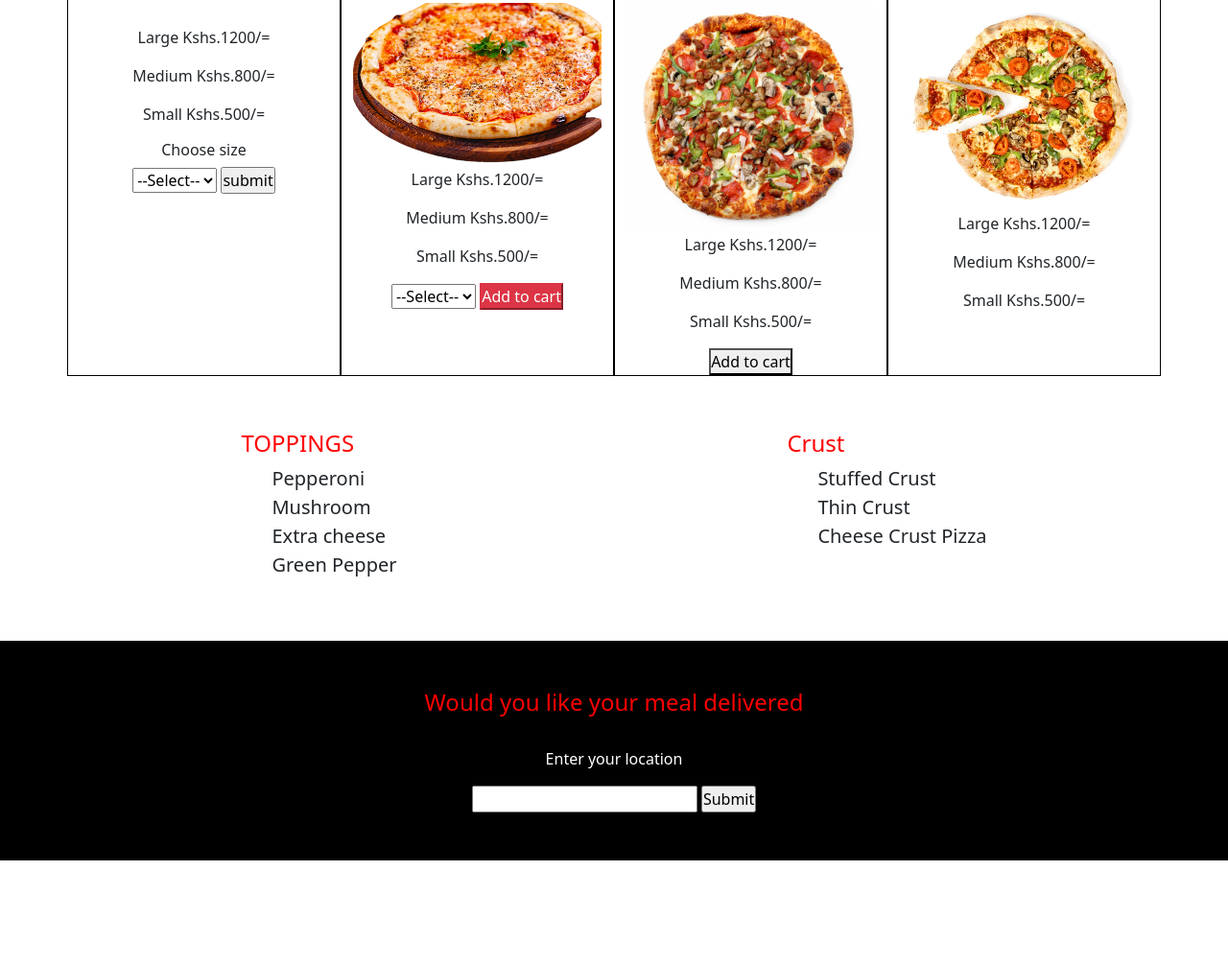
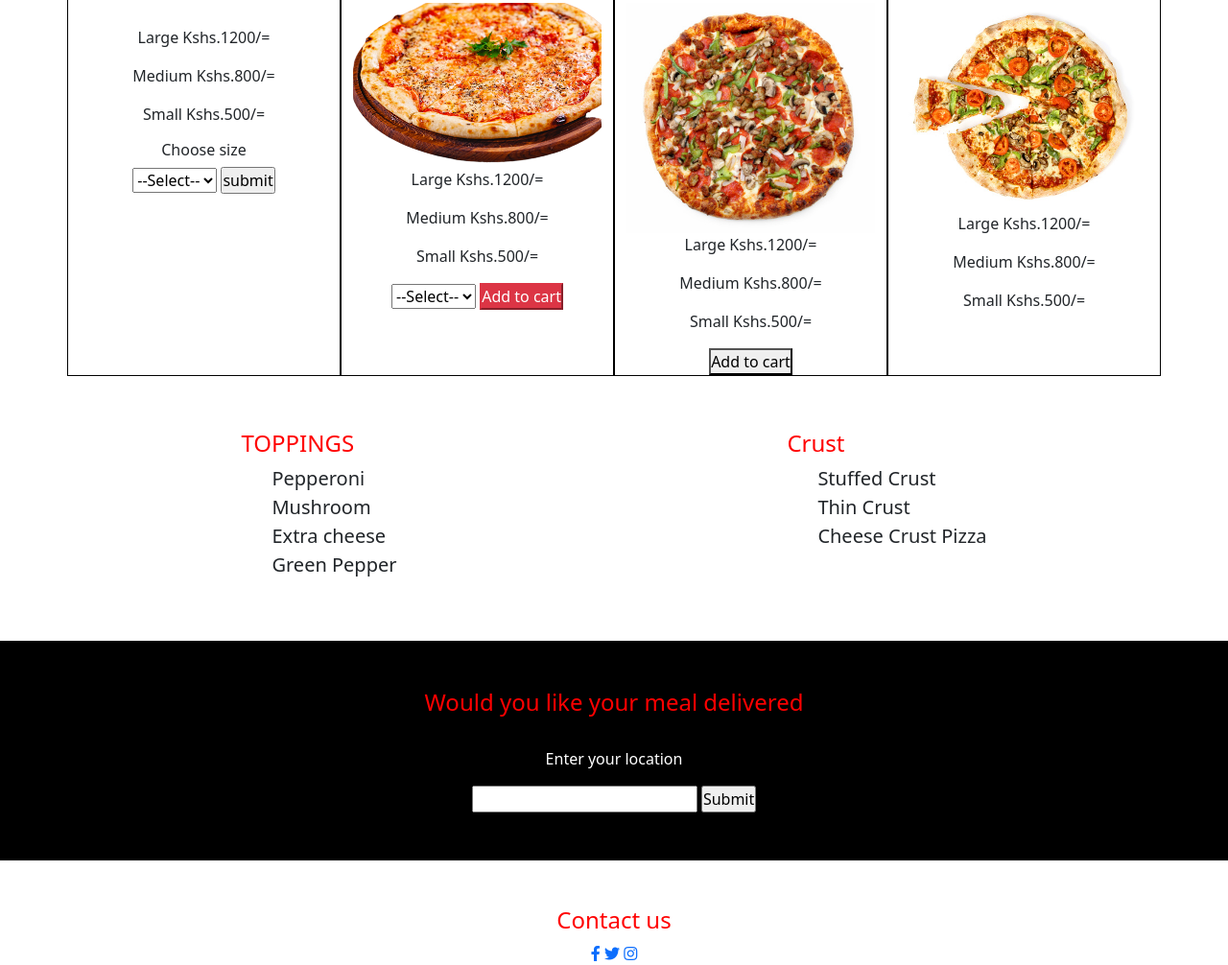
Before and after one commit to GeorgeM101/PizzaPalace, a plain HTML site: page index.html in a window 1280 px wide. Shown: the part 609-1615 px from the top of the page at 96% size. Before the commit the page ends 1506 px from the top, so only its background shows below. Drawn offline with nearby package versions, Linux system fonts and the light colour scheme.

Commit message:
Added contcat section

```diff
--- a/index.css
+++ b/index.css
@@ -117,3 +117,8 @@ h4 {
 .loc {
   color: white;
 }
+
+.icons {
+  align-items: center;
+  text-align: center;
+}
--- a/index.html
+++ b/index.html
@@ -118,6 +118,14 @@
          <br>
          <br>
      </div>
+     <div class="contacts">
+         <div class="icons mt-5">
+             <h4>Contact us </h4>
+             <a href=""><i class="fab fa-facebook-f"></i></a>
+             <a href=""><i class="fab fa-twitter"></i></a>
+             <a href=""><i class="fab fa-instagram"></i></a>
+         </div>
+     </div>
      <script src="https://code.jquery.com/jquery-3.6.0.js" integrity="sha256-H+K7U5CnXl1h5ywQfKtSj8PCmoN9aaq30gDh27Xc0jk=" crossorigin="anonymous"></script>
     <script src="main.js"></script>
 
```
